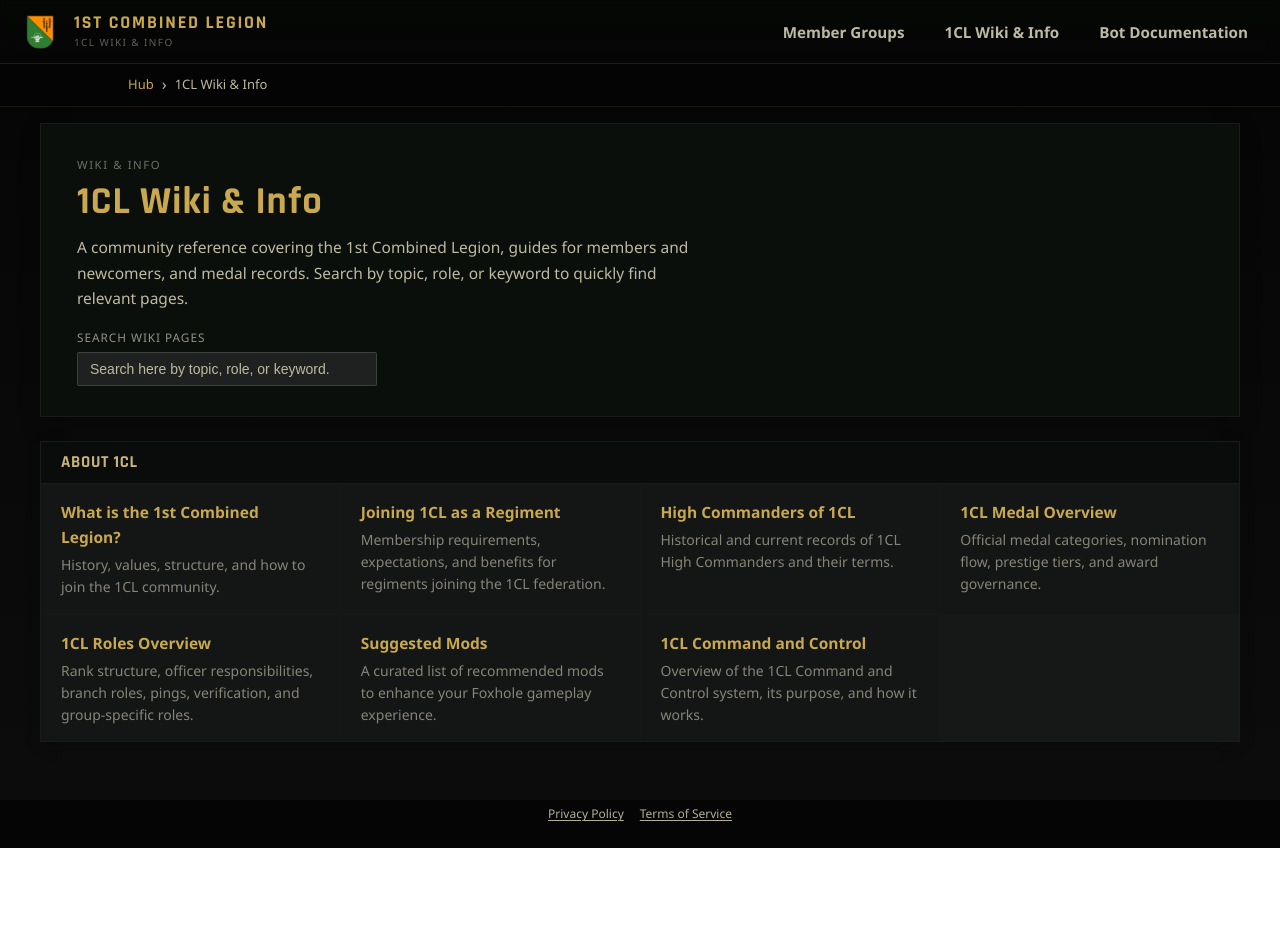
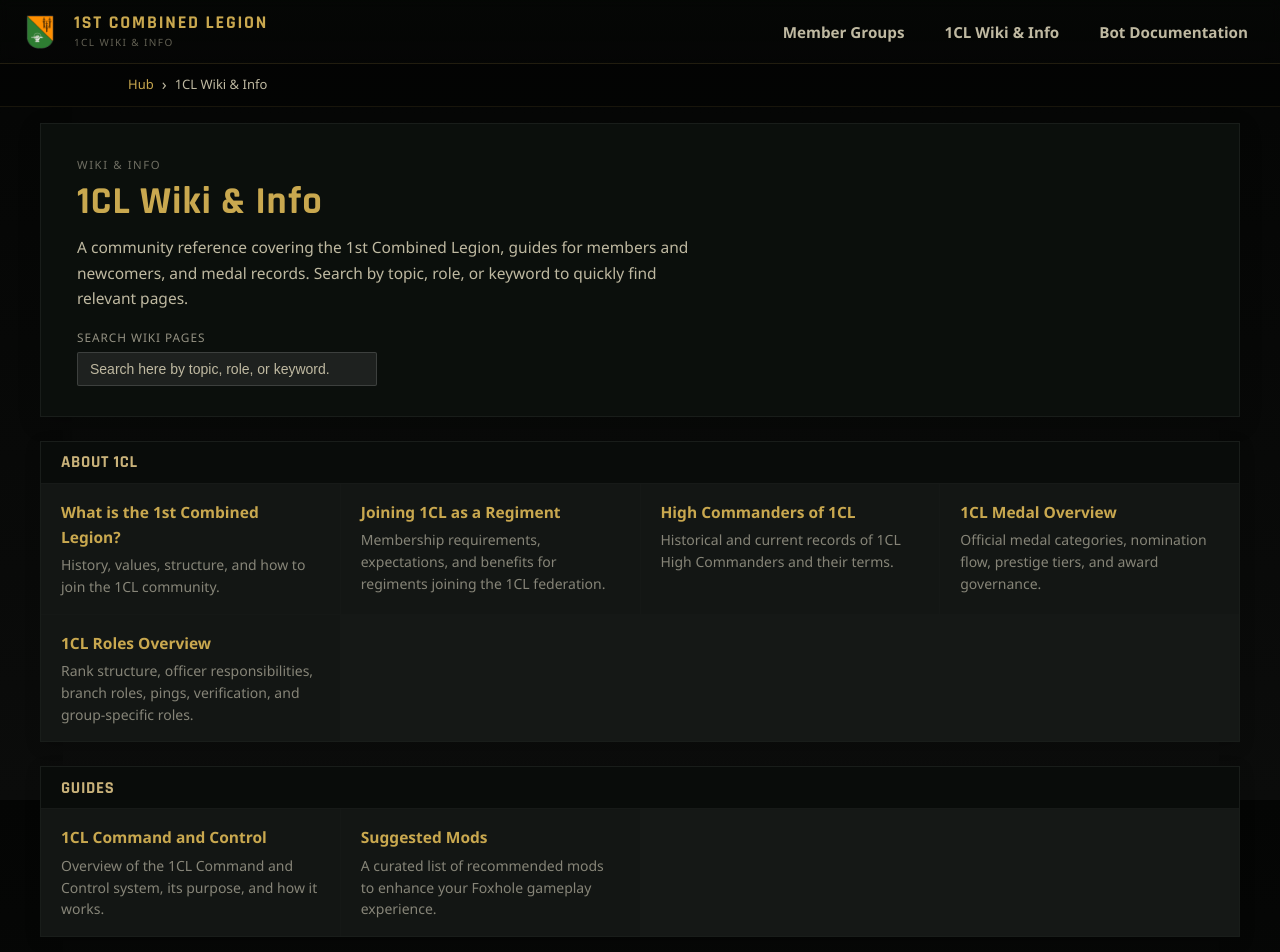
Before and after one commit to LD-eirish/1CLHome, a React (Vite) app: page /info-library in a window 1280 px wide. Shown: the top 952 px of the page. Before the commit the page ends 848 px from the top, so only its background shows below. Built offline with nearby package versions, Linux system fonts and the light colour scheme.

Commit message:
Update InfoLibraryPage.tsx

```diff
--- a/src/presentation/pages/InfoLibraryPage.tsx
+++ b/src/presentation/pages/InfoLibraryPage.tsx
@@ -6,6 +6,7 @@ import "../styles/library.css";
 
 interface ArticleEntry {
   readonly title: string;
+  readonly type: "info" | "guide";
   readonly path: string;
   readonly summary: string;
   readonly keywords: string[];
@@ -16,12 +17,13 @@ interface CategoryEntry {
   readonly articles: ArticleEntry[];
 }
 
-const CATEGORIES = [
+const CATEGORIES: readonly CategoryEntry[] = [
   {
     name: "About 1CL",
     articles: [
       {
         title: "What is the 1st Combined Legion?",
+        type: "info",
         path: "/info-library/what-is-1cl",
         summary:
           "History, values, structure, and how to join the 1CL community.",
@@ -34,8 +36,9 @@ const CATEGORIES = [
           "about",
         ],
       },
-      {
+        {
         title: "Joining 1CL as a Regiment",
+        type: "info",
         path: "/info-library/joining-1cl-as-a-regiment",
         summary:
           "Membership requirements, expectations, and benefits for regiments joining the 1CL federation.",
@@ -50,6 +53,7 @@ const CATEGORIES = [
       },
       {
         title: "High Commanders of 1CL",
+        type: "info",
         path: "/info-library/high-commanders",
         summary:
           "Historical and current records of 1CL High Commanders and their terms.",
@@ -63,6 +67,7 @@ const CATEGORIES = [
       },
       {
         title: "1CL Medal Overview",
+        type: "info",
         path: "/info-library/medal-program",
         summary:
           "Official medal categories, nomination flow, prestige tiers, and award governance.",
@@ -78,6 +83,7 @@ const CATEGORIES = [
       },
       {
         title: "1CL Roles Overview",
+        type: "info",
         path: "/info-library/roles-overview",
         summary:
           "Rank structure, officer responsibilities, branch roles, pings, verification, and group-specific roles.",
@@ -92,8 +98,28 @@ const CATEGORIES = [
           "ping",
         ],
       },
+    ],
+  },
+  {
+    name: "Guides",
+    articles: [
+      {
+        title: "1CL Command and Control",
+        type: "guide",
+        path: "/info-library/command-and-control",
+        summary:
+          "Overview of the 1CL Command and Control system, its purpose, and how it works.",
+        keywords: [
+          "command",
+          "control",
+          "1cl",
+          "communication",
+          "coordination",
+        ],
+      },
       {
         title: "Suggested Mods",
+        type: "guide",
         path: "/info-library/suggested-mods",
         summary:
           "A curated list of recommended mods to enhance your Foxhole gameplay experience.",
@@ -106,22 +132,9 @@ const CATEGORIES = [
           "enhancement",
         ],
       },
-      {
-        title: "1CL Command and Control",
-        path: "/info-library/command-and-control",
-        summary:
-          "Overview of the 1CL Command and Control system, its purpose, and how it works.",
-        keywords: [
-          "command",
-          "control",
-          "1cl",
-          "communication",
-          "coordination",
-        ],
-      },
     ],
   },
-] as const satisfies readonly CategoryEntry[];
+];
 
 function normalize(input: string): string {
   return input
@@ -180,12 +193,12 @@ function scoreArticle(article: ArticleEntry, query: string): number {
     .split(" ")
     .filter((token) => token.length > 1);
   const articleTokens = haystack.split(" ").filter((token) => token.length > 1);
-  const articleTitleTokens = title
-    .split(" ")
-    .filter((token) => token.length > 1);
+  const articleTitleTokens = new Set(
+    title.split(" ").filter((token) => token.length > 1),
+  );
 
   queryTokens.forEach((token) => {
-    if (articleTitleTokens.includes(token)) score += 8;
+    if (articleTitleTokens.has(token)) score += 8;
     if (articleTokens.includes(token)) score += 5;
     if (articleTokens.some((candidate) => candidate.startsWith(token)))
       score += 3;
@@ -193,7 +206,7 @@ function scoreArticle(article: ArticleEntry, query: string): number {
 
     const bestFuzzy = articleTokens.reduce((best, candidate) => {
       const current = diceCoefficient(token, candidate);
-      return current > best ? current : best;
+      return Math.max(best, current);
     }, 0);
 
     if (bestFuzzy >= 0.8) score += 4;
```
